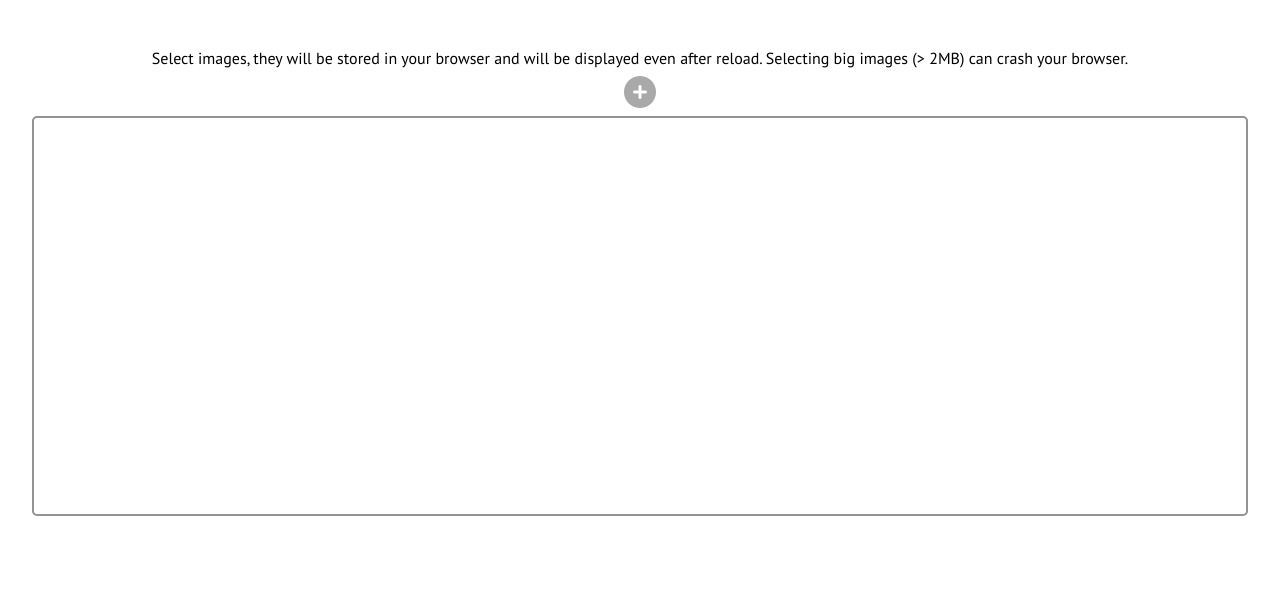
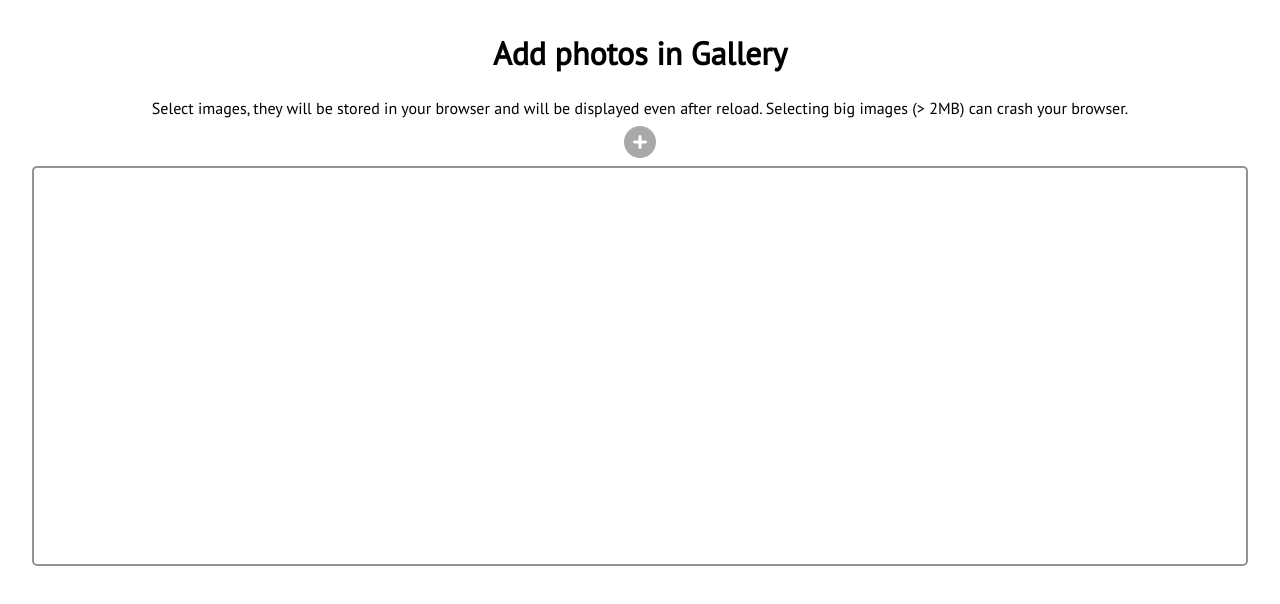
Before and after one commit to shekhar10feb/Add-Photos-in-Gallery, a plain HTML site: page index.html in a window 1280 px wide. Drawn offline with Linux system fonts and the light colour scheme.

Commit message:
added files

```diff
--- a/index.html
+++ b/index.html
@@ -4,12 +4,13 @@
     <meta charset="UTF-8">
     <meta http-equiv="X-UA-Compatible" content="IE=edge">
     <meta name="viewport" content="width=device-width, initial-scale=1.0">
-    <title>Array Collection</title>
+    <title>Add photos in Galleryn</title>
     <link rel="stylesheet" href="./style.css">
     <script src="https://kit.fontawesome.com/1066639d7f.js" crossorigin="anonymous"></script>
 
 </head>
 <body>
+  <h1>Add photos in Gallery</h1>
   <div class="header">
     <p>Select images, they will be stored in your browser and will be displayed even after reload. Selecting big images (&gt; 2MB) can crash your browser.</p>
 
--- a/style.css
+++ b/style.css
@@ -12,13 +12,17 @@ body {
   font-family: PT Sans;
 }
 
+h1 {
+  margin-top: 2rem
+}
+
 .header {
-  width: 100%;
+  width: 80%;
   display: flex;
   justify-content: center;
   align-items: center;
   flex-direction: column;
-  margin-top: 2rem;
+  margin-top: 0.5rem;
   padding: 0.5rem;
 }
 .headerBox {
```
